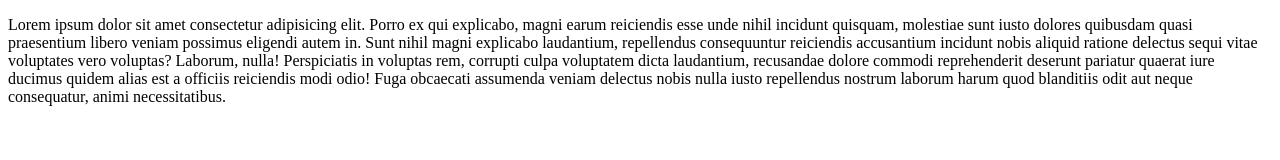
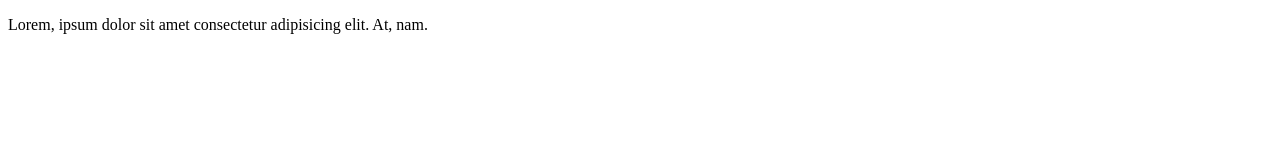
Before and after one commit to jonycmtt/git, a plain HTML site: page about.html in a window 1280 px wide. Drawn offline with Linux system fonts and the light colour scheme.

Commit message:
some change txt

```diff
--- a/about.html
+++ b/about.html
@@ -4,21 +4,11 @@
     <meta charset="UTF-8" />
     <meta http-equiv="X-UA-Compatible" content="IE=edge" />
     <meta name="viewport" content="width=device-width, initial-scale=1.0" />
-    <title>Document</title>
+    <title>about section</title>
   </head>
   <body>
-    <p>
-      Lorem ipsum dolor sit amet consectetur adipisicing elit. Porro ex qui
-      explicabo, magni earum reiciendis esse unde nihil incidunt quisquam,
-      molestiae sunt iusto dolores quibusdam quasi praesentium libero veniam
-      possimus eligendi autem in. Sunt nihil magni explicabo laudantium,
-      repellendus consequuntur reiciendis accusantium incidunt nobis aliquid
-      ratione delectus sequi vitae voluptates vero voluptas? Laborum, nulla!
-      Perspiciatis in voluptas rem, corrupti culpa voluptatem dicta laudantium,
-      recusandae dolore commodi reprehenderit deserunt pariatur quaerat iure
-      ducimus quidem alias est a officiis reiciendis modi odio! Fuga obcaecati
-      assumenda veniam delectus nobis nulla iusto repellendus nostrum laborum
-      harum quod blanditiis odit aut neque consequatur, animi necessitatibus.
-    </p>
+    <div class="ready">
+      <p>Lorem, ipsum dolor sit amet consectetur adipisicing elit. At, nam.</p>
+    </div>
   </body>
 </html>
```
